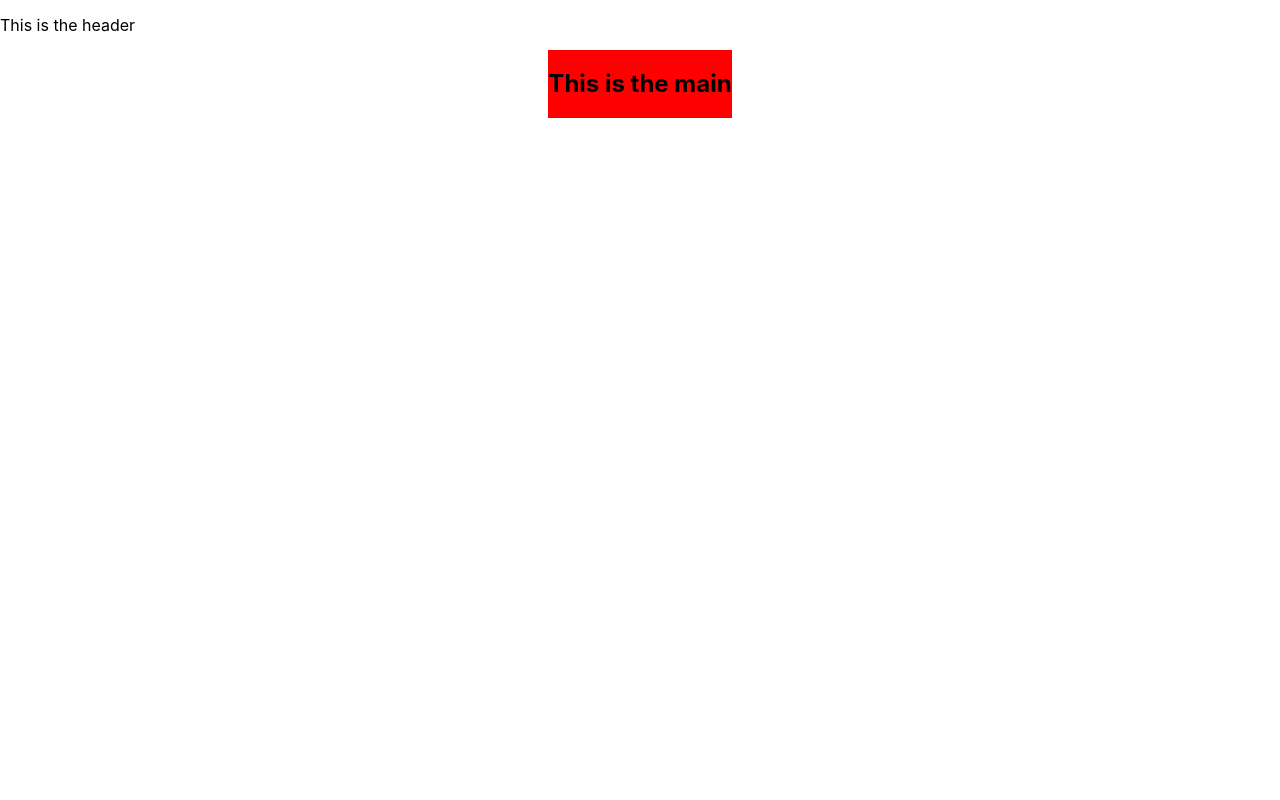
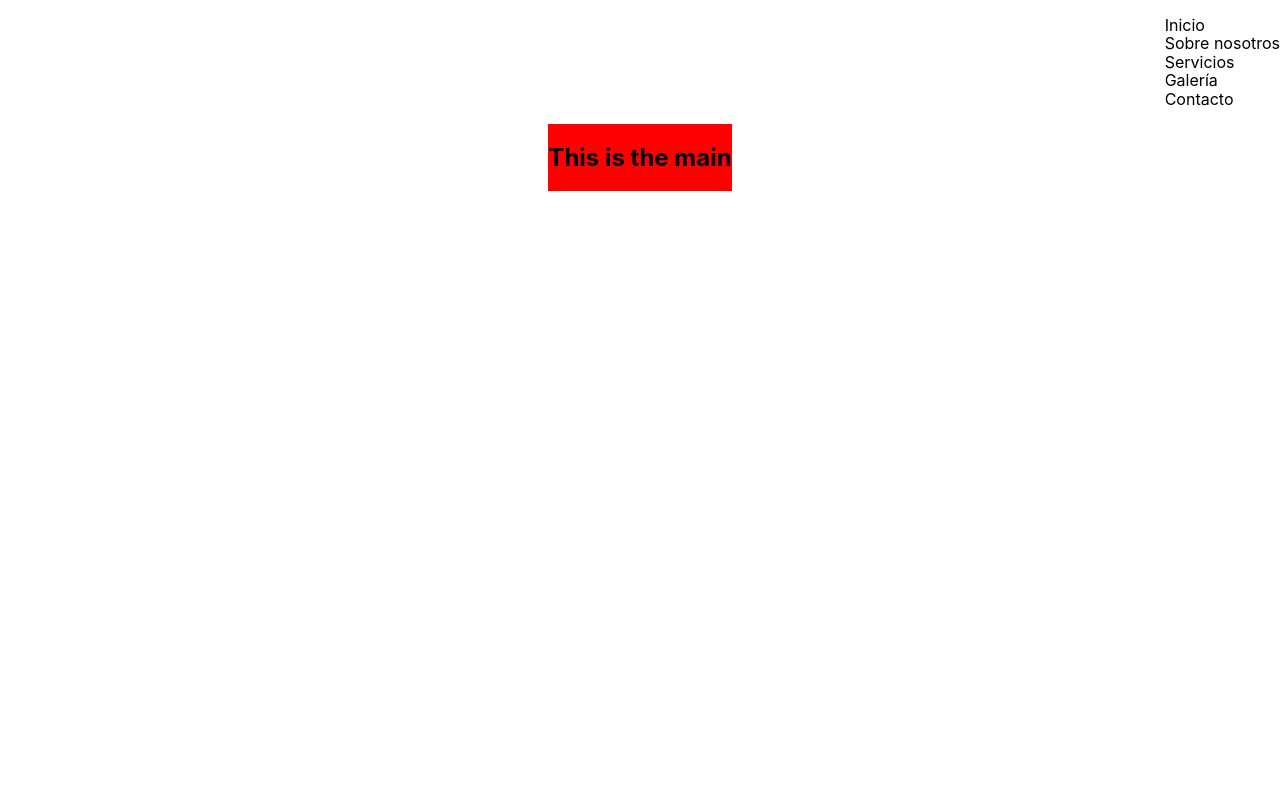
Before and after one commit to spiedra/my-portfolio-website, a Next.js app: page / in a window 1280 px wide. Shown: the top 800 px of the page. Built offline with nearby package versions, Linux system fonts and the light colour scheme.

Commit message:
feat: add basic navbar structure

```diff
--- a/src/components/Header.js
+++ b/src/components/Header.js
@@ -1,7 +1,9 @@
+import Navbar from "./Navbar";
+
 export default function Header() {
   return (
     <header>
-      <p>This is the header</p>
+      <Navbar />
     </header>
   );
 }
--- /dev/null
+++ b/src/components/Navbar.js
@@ -0,0 +1,35 @@
+import styled from "styled-components";
+import NavbarElement from "./NavbarElement";
+
+const navbarElements = [
+  { key: 1, route: "/", text: "Inicio" },
+  { key: 2, route: "/about", text: "Sobre nosotros" },
+  { key: 3, route: "/", text: "Servicios" },
+  { key: 4, route: "/", text: "Galería" },
+  { key: 5, route: "/", text: "Contacto" },
+];
+
+const listNavbarElements = navbarElements.map((element) => (
+  <NavbarElement
+    key={element.key}
+    children={{ route: element.route, text: element.text }}
+  />
+));
+
+const Nav = styled.nav`
+  display: flex;
+  justify-content: flex-end;
+  align-items: center;
+`;
+
+const NavMenu = styled.ul`
+  list-style: none;
+`;
+
+export default function Navbar() {
+  return (
+    <Nav>
+      <NavMenu>{listNavbarElements}</NavMenu>
+    </Nav>
+  );
+}
--- /dev/null
+++ b/src/components/NavbarElement.js
@@ -0,0 +1,16 @@
+import Link from "next/link";
+import styled from "styled-components";
+
+const NavItem = styled.li``;
+
+const NavLink = styled.a``;
+
+export default function NavbarElement({ children }) {
+  return (
+    <NavItem>
+      <Link href={children.route}>
+        <NavLink>{children.text}</NavLink>
+      </Link>
+    </NavItem>
+  );
+}
--- a/src/styles/GlobalStyle.js
+++ b/src/styles/GlobalStyle.js
@@ -10,6 +10,11 @@ const GlobalStyle = createGlobalStyle`
   body {
     font-family: -apple-system, BlinkMacSystemFont, Segoe UI, Roboto, Oxygen,
       Ubuntu, Cantarell, Fira Sans, Droid Sans, Helvetica Neue, sans-serif;
+  }
+
+  a {
+    color: inherit;
+    text-decoration: none;
   }
 
   main {
```
Also changed, not shown: src/components/Hamburger.js (added).
